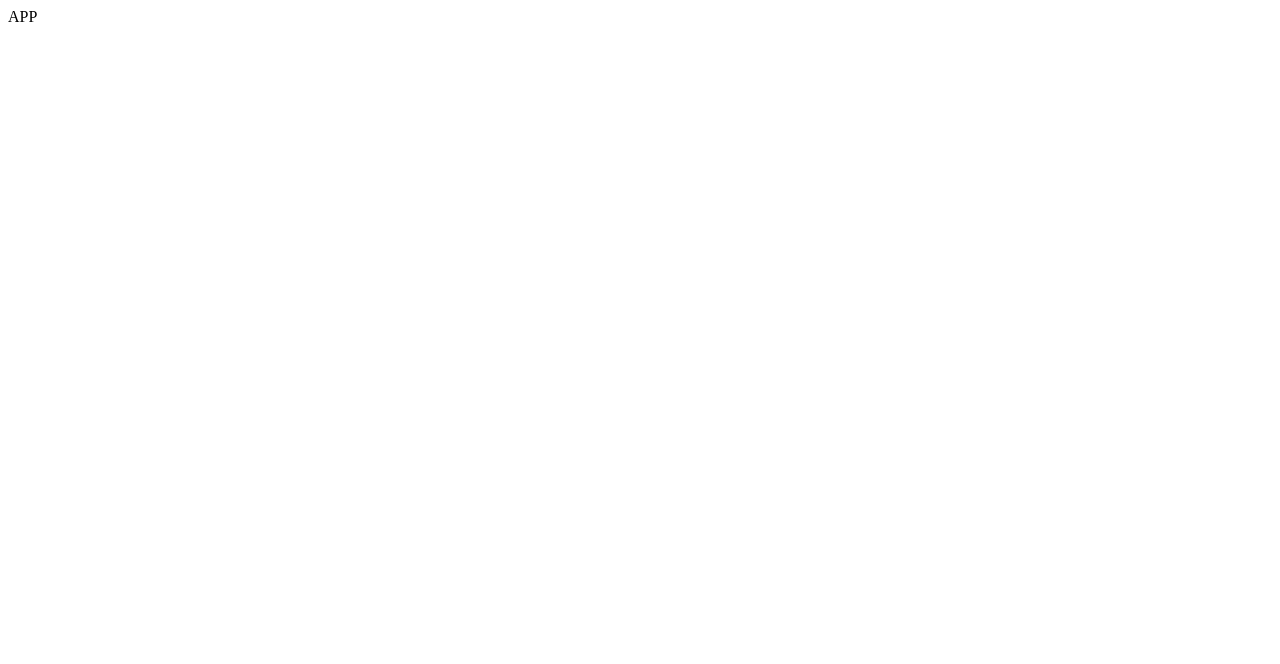
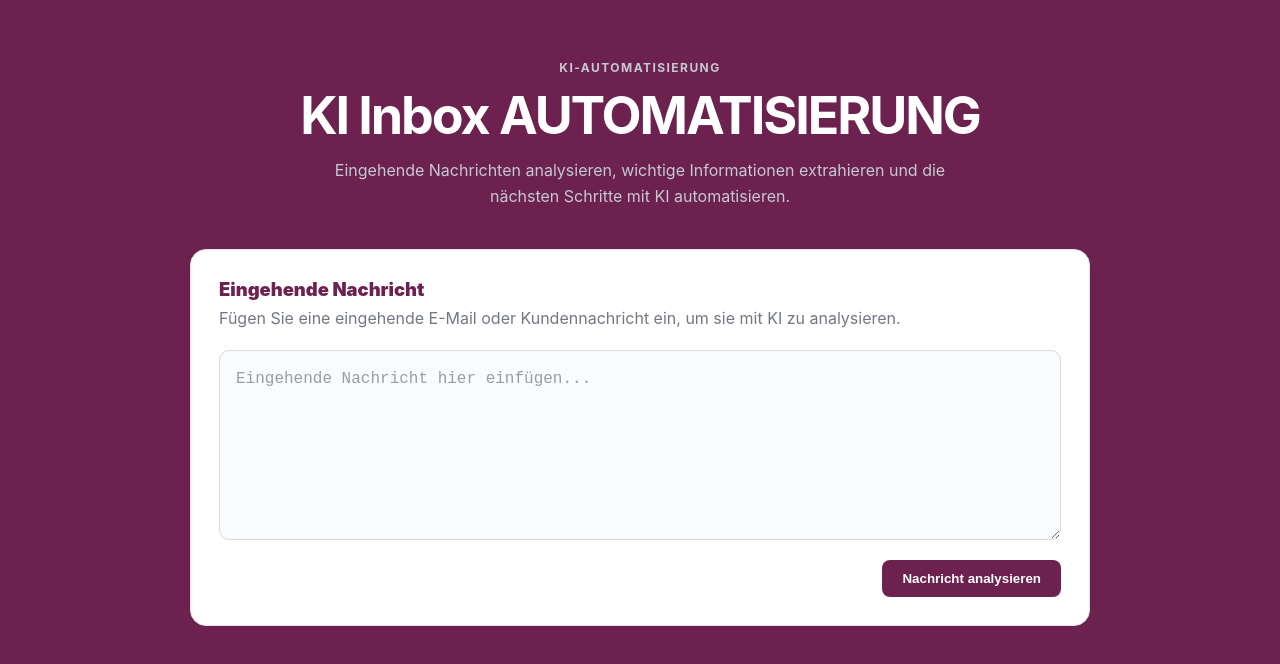
Before and after one commit to Soheil7100Z/AI-inbox-automation-frontend, a React (Vite) app: page / in a window 1280 px wide. Shown: the top 664 px of the page. Built offline with nearby package versions, Linux system fonts and the light colour scheme.

Commit message:
Add App and MessageInput components with CSS styling

```diff
--- a/index.html
+++ b/index.html
@@ -2,7 +2,6 @@
 <html lang="de">
   <head>
     <meta charset="UTF-8" />
-    <link rel="icon" type="image/svg+xml" href="/favicon.svg" />
     <meta name="viewport" content="width=device-width, initial-scale=1.0" />
     <title>KI Automatisierung</title>
   </head>
--- a/src/App.tsx
+++ b/src/App.tsx
@@ -1,5 +1,28 @@
+import './styles/global.css';
+
+import MessageInput from './components/MessageInput';
+
 const App = () => {
-  return <>APP</>;
+  return (
+    <main className="app">
+      <header className="app-header">
+        <div className="app-header-content">
+          <span className="app-eyebrow">KI-AUTOMATISIERUNG</span>
+
+          <h1 className="app-title">KI Inbox AUTOMATISIERUNG</h1>
+
+          <p className="app-description">
+            Eingehende Nachrichten analysieren, wichtige Informationen extrahieren und die nächsten Schritte mit KI
+            automatisieren.
+          </p>
+        </div>
+      </header>
+
+      <div className="inbox">
+        <MessageInput />
+      </div>
+    </main>
+  );
 };
 
 export default App;
--- /dev/null
+++ b/src/components/MessageInput.tsx
@@ -0,0 +1,20 @@
+import '../styles/messageInput.css';
+
+const MessageInput = () => {
+  return (
+    <section>
+      <div className="message-input-header">
+        <h2 className="message-input-title">Eingehende Nachricht</h2>
+        <p className="message-input-description">
+          Fügen Sie eine eingehende E-Mail oder Kundennachricht ein, um sie mit KI zu analysieren.
+        </p>
+      </div>
+      <textarea className="message-input-textarea" placeholder="Eingehende Nachricht hier einfügen..." />
+      <div className="message-input-footer">
+        <button className="message-input-button"> Nachricht analysieren</button>
+      </div>
+    </section>
+  );
+};
+
+export default MessageInput;
--- /dev/null
+++ b/src/styles/global.css
@@ -0,0 +1,111 @@
+* {
+  margin: 0;
+  padding: 0;
+  box-sizing: border-box;
+}
+
+html {
+  font-size: 16px;
+}
+html:hover {
+  cursor: default;
+}
+body {
+  min-width: 20rem;
+  min-height: 100vh;
+  font-family:
+    Inter,
+    system-ui,
+    -apple-system,
+    BlinkMacSystemFont,
+    'Segoe UI',
+    sans-serif;
+  background: #6d214f;
+  color: #fff;
+}
+
+.app {
+  width: 100%;
+  min-height: 100vh;
+  padding: 3.75rem 1.5rem 5rem;
+}
+
+.app-header {
+  max-width: 56.25rem;
+  margin: 0 auto 2.5rem;
+  text-align: center;
+}
+
+.app-header-content {
+  display: flex;
+  flex-direction: column;
+  align-items: center;
+}
+
+.app-eyebrow {
+  margin-bottom: 0.75rem;
+  font-size: 0.75rem;
+  font-weight: 700;
+  letter-spacing: 0.12em;
+  color: #c5c9d1;
+}
+
+.app-title {
+  margin-bottom: 0.875rem;
+  font-size: clamp(2rem, 5vw, 3.25rem);
+  line-height: 1.1;
+  font-weight: 750;
+  letter-spacing: -0.04em;
+}
+
+.app-description {
+  max-width: 40.625rem;
+  font-size: 1rem;
+  line-height: 1.6;
+  color: #c5c9d1;
+}
+
+.inbox {
+  width: 100%;
+  max-width: 56.25rem;
+  margin: 0 auto;
+}
+
+.inbox-results {
+  display: grid;
+  gap: 1.25rem;
+  margin-top: 1.25rem;
+}
+
+section {
+  padding: 1.75rem;
+  border: 0.0625rem solid #e1e3e8;
+  border-radius: 1rem;
+  background: #ffffff;
+}
+
+@media (max-width: 40.625rem) {
+  .app {
+    padding: 2.5rem 1rem 3.75rem;
+  }
+
+  .app-header {
+    margin-bottom: 1.875rem;
+  }
+
+  section {
+    padding: 1.25rem;
+  }
+
+  .analysis-result-grid {
+    grid-template-columns: 1fr;
+  }
+
+  .analysis-result-header {
+    flex-direction: column;
+  }
+
+  .response-preview-header {
+    align-items: flex-start;
+  }
+}
--- /dev/null
+++ b/src/styles/messageInput.css
@@ -0,0 +1,64 @@
+.message-input-header {
+  margin-bottom: 1.25rem;
+}
+
+.message-input-title {
+  margin-bottom: 0.375rem;
+  font-size: 1.15rem;
+  font-weight: 900;
+  color: #6d214f;
+}
+
+.message-input-description {
+  font-size: 1rem;
+  line-height: 1.5;
+  color: #737782;
+}
+
+.message-input-textarea {
+  width: 100%;
+  min-height: 11.875rem;
+  padding: 1rem;
+  border: 0.0625rem solid #d8dae0;
+  border-radius: 0.625rem;
+  outline: none;
+  resize: vertical;
+  background: #fafbfc;
+  color: #17181c;
+  line-height: 1.6;
+  transition: border-color 0.2s ease;
+  font-size: 1rem;
+}
+
+.message-input-textarea::placeholder {
+  color: #999da6;
+}
+
+.message-input-textarea:focus {
+  border-color: #6d214f;
+}
+
+.message-input-footer {
+  display: flex;
+  justify-content: flex-end;
+  margin-top: 1rem;
+}
+
+.message-input-button {
+  padding: 0.6875rem 1.25rem;
+  border: none;
+  border-radius: 0.5rem;
+  background: #6d214f;
+  color: #ffffff;
+  font-weight: 600;
+  transition: 0.2s ease;
+}
+
+.message-input-button:hover {
+  background: #b81c77;
+  cursor: pointer;
+}
+
+.message-input-button:active {
+  transform: translateY(0.0625rem);
+}
```
Also changed, not shown: 1 other file (tests, documents, lock files or other folders).
